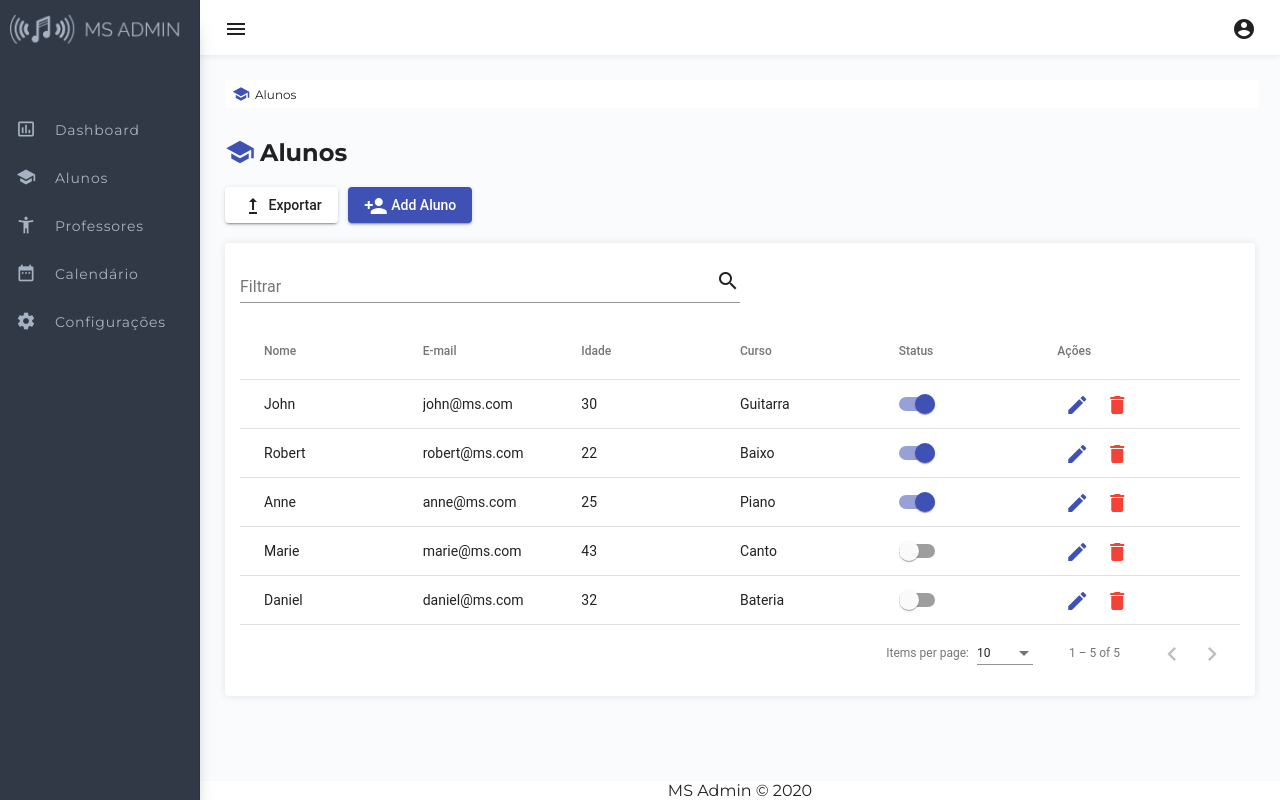
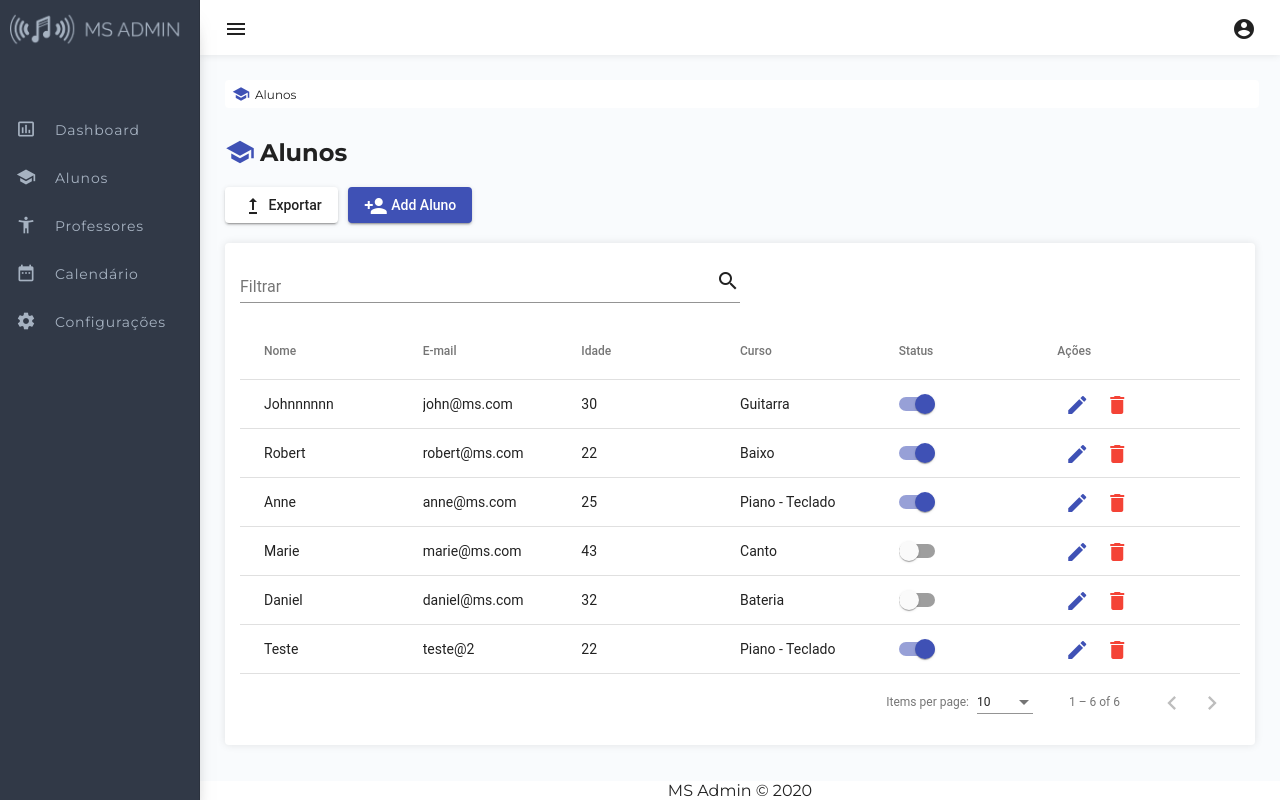
Before and after one commit to dnuneswebdev/ms-admin, an Angular app: page /students in a window 1280 px wide. Built offline with nearby package versions, Linux system fonts and the light colour scheme; data requests are answered from the project's data file.

Commit message:
#Students CRUD - Create new student and Edit student now working properly; Changed student 'date' key to accept Date and String types; adjusted db.json; Overrided default date format  to 'pt-BR' in students module

```diff
--- a/db.json
+++ b/db.json
@@ -5,13 +5,14 @@
     "email": "user@test.com",
     "avatar": ""
   },
-  "students": [{
+  "students": [
+    {
       "id": 1,
-      "name": "John",
+      "name": "Johnnnnnn",
       "email": "john@ms.com",
       "age": 30,
       "course": "Guitarra",
-      "date": "30/07/2020",
+      "date": "2020-07-29T15:15:01.000Z",
       "status": true
     },
     {
@@ -20,7 +21,7 @@
       "email": "robert@ms.com",
       "age": 22,
       "course": "Baixo",
-      "date": "30/07/2020",
+      "date": "Fri Jul 31 2020 12:15:01 GMT-0300",
       "status": true
     },
     {
@@ -28,8 +29,8 @@
       "name": "Anne",
       "email": "anne@ms.com",
       "age": 25,
-      "course": "Piano",
-      "date": "30/07/2020",
+      "course": "Piano - Teclado",
+      "date": "Mon Jul 28 2020 12:15:01 GMT-0300",
       "status": true
     },
     {
@@ -38,7 +39,7 @@
       "email": "marie@ms.com",
       "age": 43,
       "course": "Canto",
-      "date": "30/07/2020",
+      "date": "2020-07-13T03:00:00.000Z",
       "status": false
     },
     {
@@ -47,11 +48,21 @@
       "email": "daniel@ms.com",
       "age": 32,
       "course": "Bateria",
-      "date": "30/07/2020",
+      "date": "Fri Jul 31 2020 12:15:01 GMT-0300",
       "status": false
+    },
+    {
+      "id": 303,
+      "name": "Teste",
+      "email": "teste@2",
+      "age": 22,
+      "course": "Piano - Teclado",
+      "date": "2030-11-21T03:00:00.000Z",
+      "status": true
     }
   ],
-  "teachers": [{
+  "teachers": [
+    {
       "id": 1,
       "name": "Rafael",
       "email": "rafael@ms.com",
@@ -87,7 +98,8 @@
       "role": "Saxofonista"
     }
   ],
-  "courses": [{
+  "courses": [
+    {
       "id": 1,
       "name": "Baixo"
     },
--- a/src/app/pages/students/details/students-details.component.html
+++ b/src/app/pages/students/details/students-details.component.html
@@ -20,13 +20,13 @@
             <!-- name -->
             <mat-form-field appearance="outline">
               <mat-label>Nome</mat-label>
-              <input matInput placeholder="Digite o nome" name="name" formControlName="name">
+              <input matInput placeholder="Digite o nome" name="name" formControlName="name" required>
               <mat-error>Nome é obrigatório.</mat-error>
             </mat-form-field>
             <!-- email -->
             <mat-form-field appearance="outline">
               <mat-label>E-mail</mat-label>
-              <input matInput type="email" placeholder="Digite o e-mail" name="email" formControlName="email">
+              <input matInput type="email" placeholder="Digite o e-mail" name="email" formControlName="email" required>
               <mat-error
                 *ngIf="studentForm.get('email').hasError('email') && !studentForm.get('email').hasError('required')">
                 Por favor, entre um e-mail válido.
@@ -38,7 +38,7 @@
             <!-- age -->
             <mat-form-field appearance="outline">
               <mat-label>Idade</mat-label>
-              <input matInput type="number" placeholder="Digite a idade" name="age" formControlName="age">
+              <input matInput type="number" placeholder="Digite a idade" name="age" formControlName="age" required>
               <mat-error>Idade é obrigatório.</mat-error>
             </mat-form-field>
           </div>
@@ -49,7 +49,7 @@
             <!-- course -->
             <mat-form-field appearance="outline">
               <mat-label>Selecione um curso</mat-label>
-              <mat-select name="course" formControlName="course">
+              <mat-select name="course" formControlName="course" required>
                 <mat-option *ngFor="let course of courses" [value]="course.name">
                   {{course.name}}
                 </mat-option>
@@ -61,7 +61,7 @@
             <h4>Data de início</h4>
             <mat-form-field appearance="outline">
               <mat-label>Selecione uma data</mat-label>
-              <input matInput [matDatepicker]="picker" name="date" formControlName="date">
+              <input matInput [matDatepicker]="picker" name="date" formControlName="date" required>
               <mat-datepicker-toggle matSuffix [for]="picker"></mat-datepicker-toggle>
               <mat-datepicker #picker></mat-datepicker>
               <mat-error>Por favor, selecione uma data.</mat-error>
--- a/src/app/pages/students/main/students.component.html
+++ b/src/app/pages/students/main/students.component.html
@@ -24,7 +24,7 @@
   <!-- content -->
   <div class="content">
     <app-datatable [tableData]="students" [tableColumns]="['name', 'email', 'age', 'course']"
-      [tableHeaderCells]="['Nome', 'E-mail', 'Idade', 'Curso']" [hasStatus]="true">
+      [tableHeaderCells]="['Nome', 'E-mail', 'Idade', 'Curso']" [hasStatus]="true" (editItem)="editStudent($event)">
     </app-datatable>
   </div>
 </section>
--- a/src/app/pages/students/main/students.component.ts
+++ b/src/app/pages/students/main/students.component.ts
@@ -32,4 +32,8 @@ export class StudentsComponent implements OnInit {
     this.router.navigate(['/students/add']);
   }
 
+  editStudent(student) {
+    this.router.navigate([`/students/edit/${student.id}`]);
+  }
+
 }
--- a/src/app/pages/students/models/student.model.ts
+++ b/src/app/pages/students/models/student.model.ts
@@ -4,6 +4,6 @@ export interface Student {
   email: string;
   age: number;
   course: string;
-  date: Date;
+  date: Date | string;
   status: boolean;
 }
--- a/src/app/pages/students/services/students.service.ts
+++ b/src/app/pages/students/services/students.service.ts
@@ -1,6 +1,7 @@
 import { Injectable } from '@angular/core';
 import { HttpClient } from '@angular/common/http';
 import { environment } from 'src/environments/environment';
+import { Student } from '../models/student.model';
 
 @Injectable({
   providedIn: 'root'
@@ -15,8 +16,16 @@ export class StudentsService {
     return this.http.get(`${environment.api}/students`);
   }
 
-  createNewStudent(student) {
+  getStudent(id: number) {
+    return this.http.get(`${environment.api}/students/${id}`);
+  }
+
+  createNewStudent(student: Student) {
     return this.http.post(`${environment.api}/students`, student);
+  }
+
+  updateStudent(id: number, student: Student) {
+    return this.http.put(`${environment.api}/students/${id}`, student);
   }
 
   getAllCourses() {
--- a/src/app/pages/students/students.module.ts
+++ b/src/app/pages/students/students.module.ts
@@ -11,7 +11,7 @@ import { MatButtonModule } from '@angular/material/button';
 import { MatIconModule } from '@angular/material/icon';
 import { MatSelectModule } from '@angular/material/select';
 import { MatDatepickerModule } from '@angular/material/datepicker';
-import { MatNativeDateModule } from '@angular/material/core';
+import { MatNativeDateModule, MAT_DATE_LOCALE } from '@angular/material/core';
 import { MatGridListModule } from '@angular/material/grid-list';
 import { MatDividerModule } from '@angular/material/divider';
 import { MatSlideToggleModule } from '@angular/material/slide-toggle';
@@ -53,6 +53,7 @@ import { StudentsService } from './services/students.service';
   providers: [
     StudentsService,
     DatePipe,
+    { provide: MAT_DATE_LOCALE, useValue: 'pt-BR' }
   ]
 })
 export class StudentsModule { }
--- a/src/app/shared/components/datatable/datatable.component.html
+++ b/src/app/shared/components/datatable/datatable.component.html
@@ -28,7 +28,8 @@
     <ng-container matColumnDef="actions">
       <mat-header-cell *matHeaderCellDef>Ações</mat-header-cell>
       <mat-cell *matCellDef="let element">
-        <button mat-icon-button matTooltip="Editar" matTooltipPosition="above" color="primary">
+        <button mat-icon-button matTooltip="Editar" matTooltipPosition="above" color="primary"
+          (click)="editTableItem(element)">
           <mat-icon>create</mat-icon>
         </button>
         <button mat-icon-button color="warn" matTooltip="Excluir" matTooltipPosition="above">
--- a/src/app/shared/components/datatable/datatable.component.ts
+++ b/src/app/shared/components/datatable/datatable.component.ts
@@ -1,4 +1,4 @@
-import { Component, OnInit, Input, ViewChild, AfterViewInit } from '@angular/core';
+import { Component, OnInit, Input, ViewChild, AfterViewInit, Output, EventEmitter } from '@angular/core';
 import { MatSort } from '@angular/material/sort';
 import { MatPaginator } from '@angular/material/paginator';
 import { MatTableDataSource } from '@angular/material/table';
@@ -17,6 +17,9 @@ export class DatatableComponent implements OnInit, AfterViewInit {
   @Input() tableColumns: Array<string>;
   @Input() tableHeaderCells: Array<string>;
   @Input() hasStatus: boolean = true;
+
+  @Output() editItem = new EventEmitter();
+  @Output() deleteItem = new EventEmitter();
 
   isLoading: boolean = true;
   matTableDataSource: MatTableDataSource<any>;
@@ -50,4 +53,8 @@ export class DatatableComponent implements OnInit, AfterViewInit {
     this.matTableDataSource.filter = value.trim().toLowerCase();
   }
 
+  editTableItem(item) {
+    this.editItem.emit(item);
+  }
+
 }
```
Also changed, not shown: src/app/pages/students/details/students-details.component.ts (+60 -6 lines).
